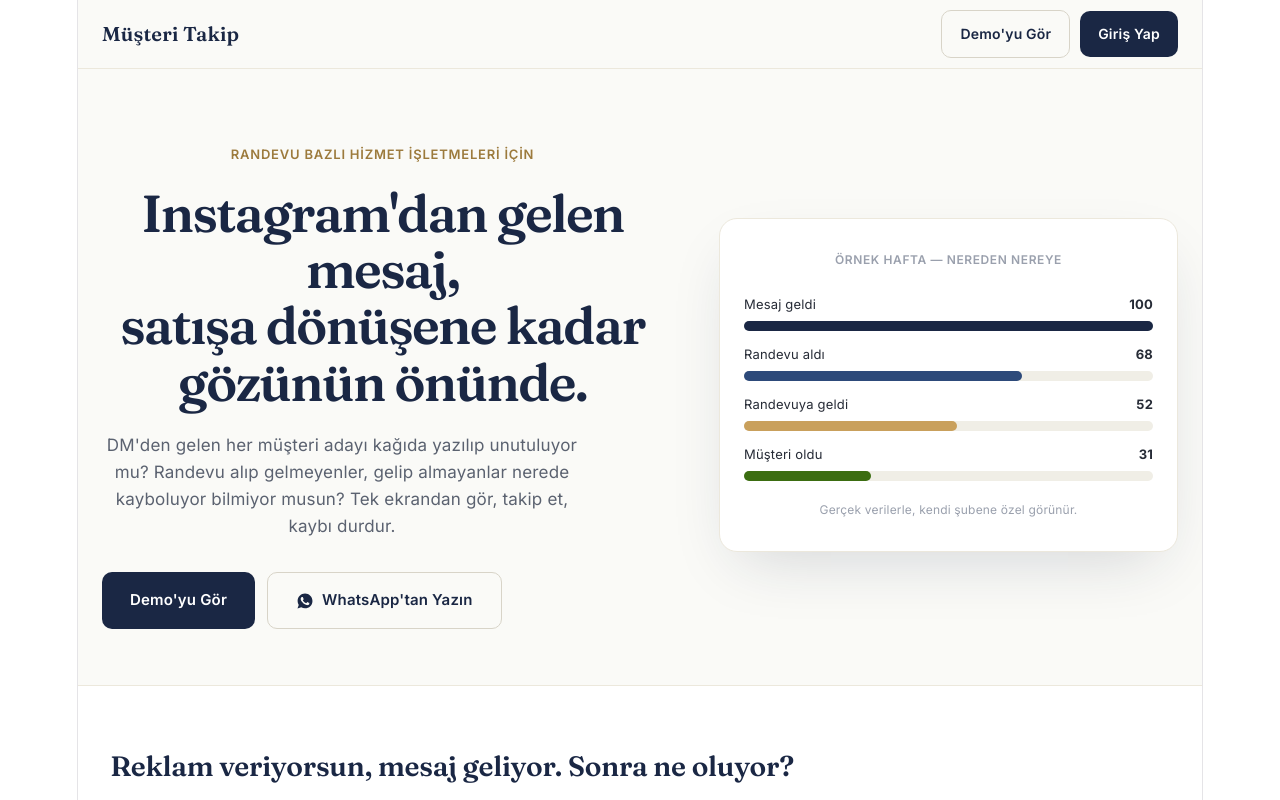
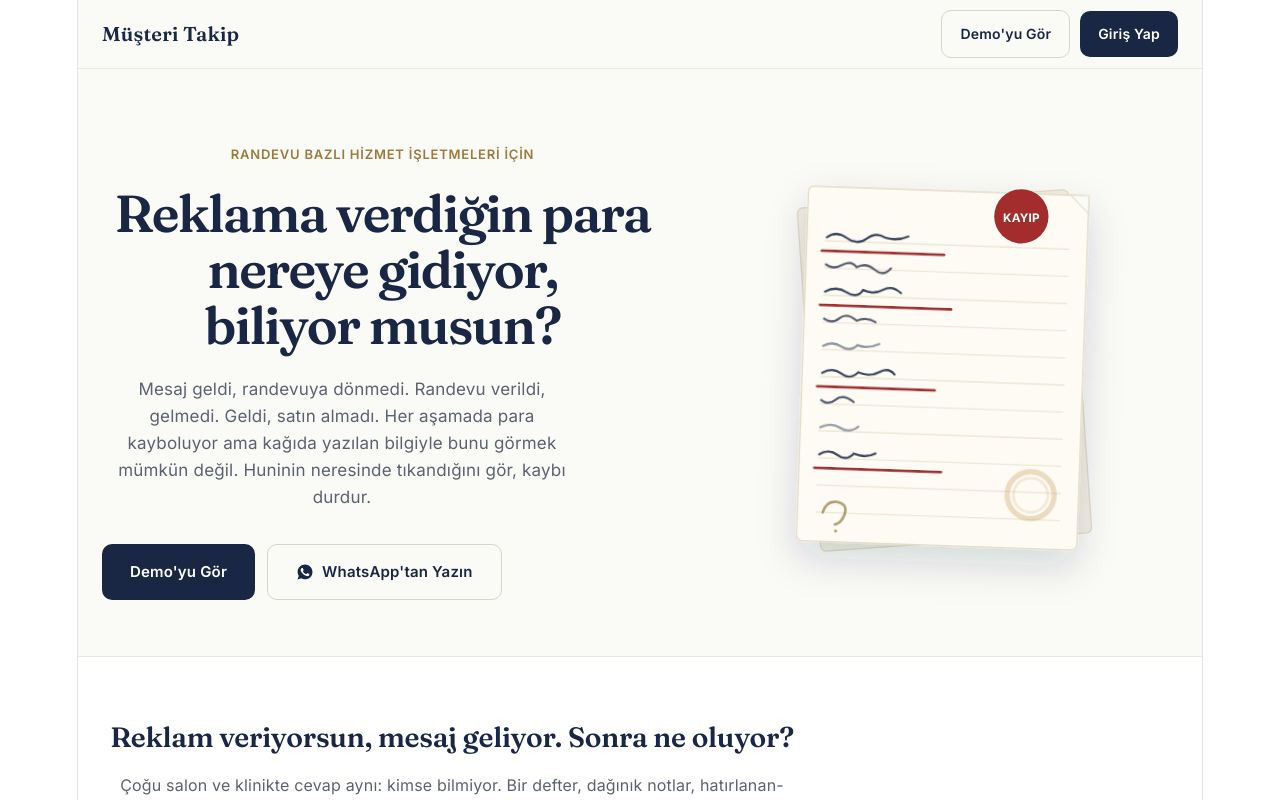
Before and after one commit to kubilaydijital/musteritakip, a React (Vite) app: page / in a window 1280 px wide. Shown: the top 800 px of the page. Built offline with nearby package versions, Linux system fonts and the light colour scheme.

Commit message:
Update LandingPage.jsx

```diff
--- a/src/LandingPage.jsx
+++ b/src/LandingPage.jsx
@@ -72,10 +72,10 @@ export default function LandingPage() {
               Randevu bazlı hizmet işletmeleri için
             </p>
             <h1 className="lp-display lp-fade-up" style={{ fontSize: 'clamp(34px, 5vw, 52px)', lineHeight: 1.08, fontWeight: 600, margin: '0 0 22px', color: '#1a2744', animationDelay: '0.05s' }}>
-              Instagram'dan gelen mesaj,<br />satışa dönüşene kadar<br />gözünün önünde.
+              Reklama verdiğin para<br />nereye gidiyor,<br />biliyor musun?
             </h1>
             <p className="lp-fade-up" style={{ fontSize: 17, lineHeight: 1.6, color: '#5B6270', maxWidth: 480, margin: '0 0 32px', animationDelay: '0.1s' }}>
-              DM'den gelen her müşteri adayı kağıda yazılıp unutuluyor mu? Randevu alıp gelmeyenler, gelip almayanlar nerede kayboluyor bilmiyor musun? Tek ekrandan gör, takip et, kaybı durdur.
+              Mesaj geldi, randevuya dönmedi. Randevu verildi, gelmedi. Geldi, satın almadı. Her aşamada para kayboluyor ama kağıda yazılan bilgiyle bunu görmek mümkün değil. Huninin neresinde tıkandığını gör, kaybı durdur.
             </p>
             <div className="lp-fade-up" style={{ display: 'flex', gap: 12, flexWrap: 'wrap', animationDelay: '0.15s' }}>
               <Link to="/demo" className="lp-btn-primary">Demo'yu Gör</Link>
@@ -86,7 +86,7 @@ export default function LandingPage() {
           </div>
 
           <div className="lp-fade-up" style={{ animationDelay: '0.1s' }}>
-            <FunnelGraphic />
+            <LostNotebookGraphic />
           </div>
         </div>
       </section>
@@ -185,32 +185,80 @@ function FeatureCard({ title, desc }) {
   )
 }
 
-function FunnelGraphic() {
-  const stages = [
-    { label: 'Mesaj geldi', value: 100, color: '#1a2744' },
-    { label: 'Randevu aldı', value: 68, color: '#2d4a7a' },
-    { label: 'Randevuya geldi', value: 52, color: '#C9A05C' },
-    { label: 'Müşteri oldu', value: 31, color: '#3B6D11' },
-  ]
+function LostNotebookGraphic() {
   return (
-    <div style={{ background: '#fff', border: '1px solid #ECE8DC', borderRadius: 18, padding: '28px 24px', boxShadow: '0 24px 60px -20px rgba(26,39,68,0.18)' }}>
-      <p style={{ fontSize: 12, fontWeight: 600, color: '#9aa0ad', textTransform: 'uppercase', letterSpacing: '0.05em', margin: '0 0 18px' }}>
-        Örnek hafta — nereden nereye
-      </p>
-      <div style={{ display: 'flex', flexDirection: 'column', gap: 10 }}>
-        {stages.map((s, i) => (
-          <div key={s.label}>
-            <div style={{ display: 'flex', justifyContent: 'space-between', fontSize: 13, marginBottom: 4, color: '#262b36' }}>
-              <span>{s.label}</span>
-              <span style={{ fontWeight: 700 }}>{s.value}</span>
-            </div>
-            <div style={{ height: 10, borderRadius: 6, background: '#F0EEE6' }}>
-              <div style={{ height: '100%', width: `${s.value}%`, borderRadius: 6, background: s.color, transition: 'width 0.6s ease' }} />
-            </div>
-          </div>
-        ))}
-      </div>
-      <p style={{ fontSize: 12, color: '#9aa0ad', margin: '16px 0 0' }}>Gerçek verilerle, kendi şubene özel görünür.</p>
+    <div style={{ position: 'relative', display: 'flex', justifyContent: 'center', padding: '8px 0' }}>
+      <svg viewBox="0 0 420 460" width="100%" style={{ maxWidth: 380, overflow: 'visible' }} role="img" aria-label="Elle yazılmış, üzeri çizilmiş ve kayıp müşteri notlarıyla dolu dağınık bir not defteri sayfası">
+        <defs>
+          <filter id="paperShadow" x="-20%" y="-20%" width="140%" height="140%">
+            <feDropShadow dx="0" dy="18" stdDeviation="22" floodColor="#1a2744" floodOpacity="0.16" />
+          </filter>
+        </defs>
+
+        <g transform="rotate(-4 210 230)">
+          <rect x="55" y="40" width="300" height="380" rx="6" fill="#F3EFE3" stroke="#E3DCC8" strokeWidth="1.5" />
+        </g>
+
+        <g filter="url(#paperShadow)" transform="rotate(2 210 230)">
+          <rect x="48" y="32" width="310" height="392" rx="6" fill="#FDFBF4" stroke="#E3DCC8" strokeWidth="1.5" />
+          {Array.from({ length: 11 }).map((_, i) => (
+            <line key={i} x1="68" y1={92 + i * 30} x2="338" y2={92 + i * 30} stroke="#EDE7D6" strokeWidth="1.5" />
+          ))}
+          <circle cx="305" cy="365" r="26" fill="none" stroke="#C9A05C" strokeOpacity="0.35" strokeWidth="6" />
+          <circle cx="305" cy="365" r="19" fill="none" stroke="#C9A05C" strokeOpacity="0.2" strokeWidth="3" />
+
+          <g stroke="#3A4660" strokeWidth="2.6" strokeLinecap="round" fill="none">
+            <path d="M70 88 q10 -8 22 0 t22 0 t20 -2 q14 4 26 -2" />
+            <path d="M70 118 q8 6 18 0 t16 2 q10 -6 20 2 t18 -2" opacity="0.85" />
+          </g>
+          <g stroke="#A32D2D" strokeWidth="3" strokeLinecap="round">
+            <line x1="65" y1="103" x2="200" y2="103" />
+          </g>
+
+          <g stroke="#3A4660" strokeWidth="2.6" strokeLinecap="round" fill="none">
+            <path d="M70 148 q12 -7 24 0 t18 -3 q12 5 22 -1 t20 3" />
+            <path d="M70 178 q9 6 17 -1 t19 2 q11 -5 21 1" opacity="0.85" />
+          </g>
+          <g stroke="#A32D2D" strokeWidth="3" strokeLinecap="round">
+            <line x1="65" y1="163" x2="210" y2="163" />
+          </g>
+
+          <g stroke="#3A4660" strokeWidth="2.6" strokeLinecap="round" fill="none" opacity="0.55">
+            <path d="M70 208 q10 -6 20 0 t18 -2 q12 4 24 -2" />
+          </g>
+
+          <g stroke="#3A4660" strokeWidth="2.6" strokeLinecap="round" fill="none">
+            <path d="M70 238 q11 -7 21 0 t19 -2 q13 5 23 -1 t17 2" />
+            <path d="M70 268 q8 6 16 -1 t20 2" opacity="0.85" />
+          </g>
+          <g stroke="#A32D2D" strokeWidth="3" strokeLinecap="round">
+            <line x1="65" y1="253" x2="195" y2="253" />
+          </g>
+
+          <g stroke="#3A4660" strokeWidth="2.6" strokeLinecap="round" fill="none" opacity="0.5">
+            <path d="M70 298 q12 -6 22 0 t20 -2" />
+          </g>
+
+          <g stroke="#3A4660" strokeWidth="2.6" strokeLinecap="round" fill="none">
+            <path d="M70 328 q10 -7 20 0 t18 -2 q14 5 24 -1" />
+          </g>
+          <g stroke="#A32D2D" strokeWidth="3" strokeLinecap="round">
+            <line x1="65" y1="343" x2="205" y2="343" />
+          </g>
+
+          <g stroke="#9C7A3C" strokeWidth="3" strokeLinecap="round" fill="none" opacity="0.7">
+            <path d="M76 392 q4 -14 16 -12 q12 2 8 14 q-3 9 -10 11" />
+            <circle cx="91" cy="412" r="1.8" fill="#9C7A3C" stroke="none" />
+          </g>
+
+          <path d="M338 32 L358 32 L358 52 Z" fill="#FAFAF7" stroke="#E3DCC8" strokeWidth="1.2" />
+        </g>
+
+        <g transform="translate(290 60)">
+          <circle cx="0" cy="0" r="30" fill="#A32D2D" />
+          <text x="0" y="6" textAnchor="middle" fontFamily="Inter, sans-serif" fontSize="13" fontWeight="700" fill="#fff">KAYIP</text>
+        </g>
+      </svg>
     </div>
   )
 }
```
